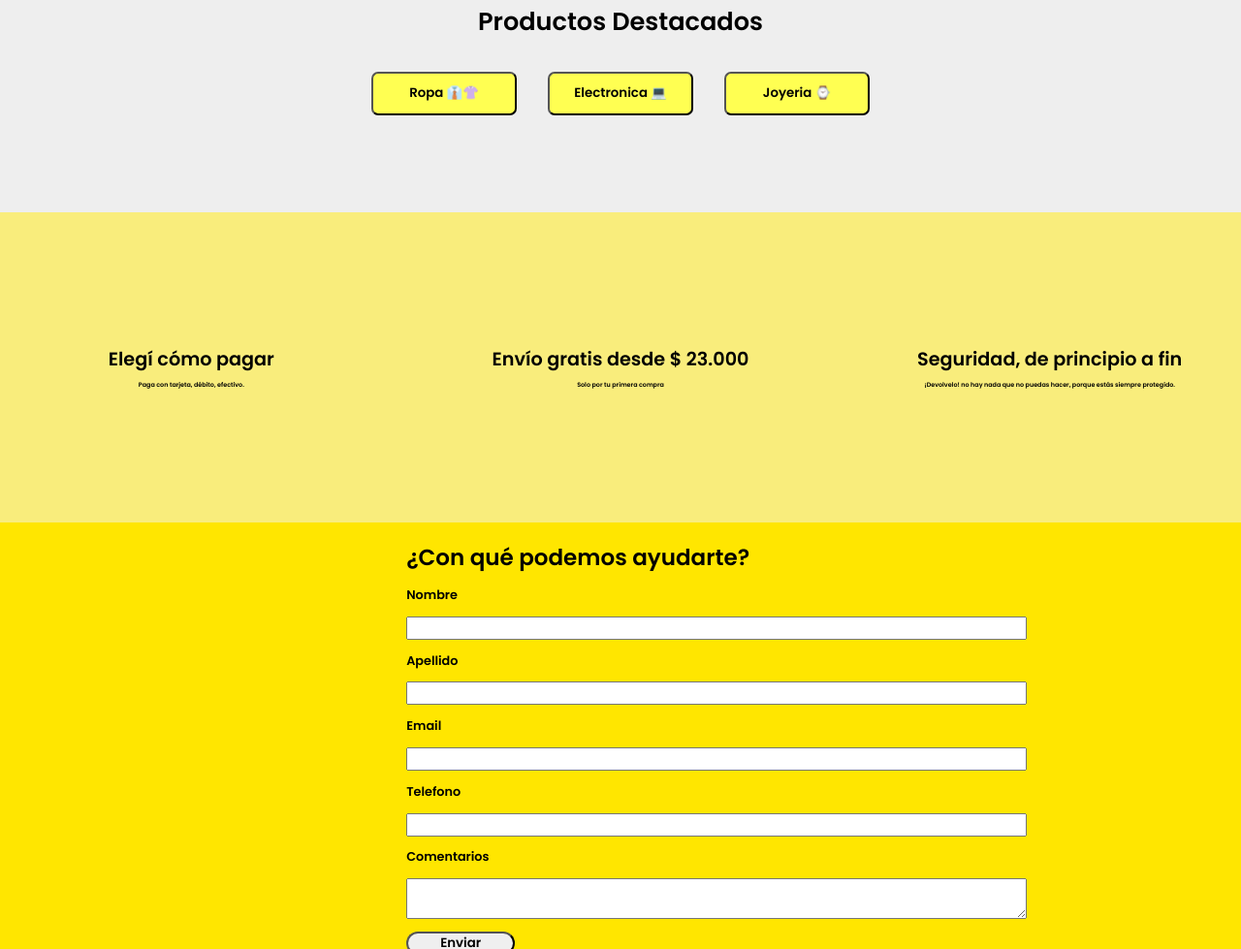
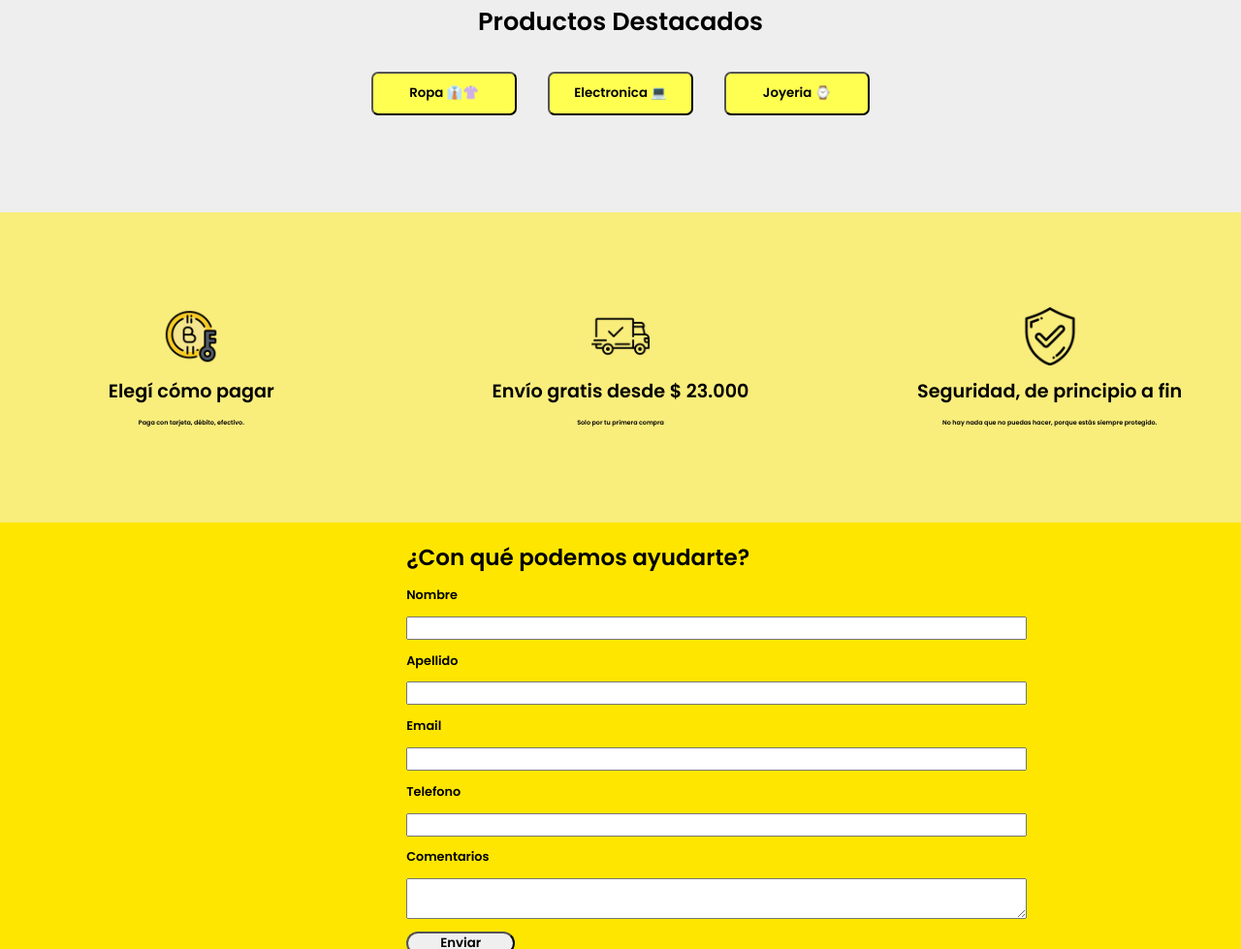
Before and after one commit to Whoiamx/KickStore, a website built with Vite: page ecommerce-integrador-gaston/index.html in a window 1280 px wide. Shown: the part 877-1856 px from the top of the page at 97% size. Built offline with nearby package versions, Linux system fonts and the light colour scheme; no server answers.

Commit message:
add about section

```diff
--- a/ecommerce-integrador-gaston/assets/style.css
+++ b/ecommerce-integrador-gaston/assets/style.css
@@ -378,7 +378,7 @@ img {
   flex-direction: column;
   justify-content: center;
   align-items: center;
-  gap: 1em;
+  gap: 2em;
   font-size: 0.4em;
   width: 400px;
   height: 400px;
@@ -392,6 +392,11 @@ img {
 
 .about-subtitle {
   text-wrap: nowrap;
+}
+
+.logo-card {
+  width: 60px;
+  height: 60px;
 }
 
 /* -------------------------------------------------------------------------- */
--- a/ecommerce-integrador-gaston/index.html
+++ b/ecommerce-integrador-gaston/index.html
@@ -90,18 +90,24 @@
       </section>
       <section class="ec-about-us">
         <div class="about-card">
+          <img class="logo-card" src="./assets/key_2391268.png" alt="" />
           <p class="about-title">Elegí cómo pagar</p>
           <p class="about-subtitle">Paga con tarjeta, débito, efectivo.</p>
         </div>
         <div class="about-card">
+          <img class="logo-card" src="/assets/shipped_411763.png" alt="" />
           <p class="about-title">Envío gratis desde $ 23.000</p>
           <p class="about-subtitle">Solo por tu primera compra</p>
         </div>
         <div class="about-card">
+          <img
+            class="logo-card"
+            src="./assets/secure-shield_388531.png"
+            alt=""
+          />
           <p class="about-title">Seguridad, de principio a fin</p>
           <p class="about-subtitle">
-            ¡Devolvelo! no hay nada que no puedas hacer, porque estás siempre
-            protegido.
+            No hay nada que no puedas hacer, porque estás siempre protegido.
           </p>
         </div>
       </section>
--- a/ecommerce-integrador-gaston/js/product_page.js
+++ b/ecommerce-integrador-gaston/js/product_page.js
@@ -7,7 +7,6 @@ const btnJoyery = d.querySelector(".joyery");
 const crossBtn = d.querySelector(".cross");
 
 const getProducts = async () => {
-  try {
   let res = await fetch("https://fakestoreapi.com/products?limit=12");
   let json = await res.json();
 
@@ -104,7 +103,6 @@ const getProducts = async () => {
   };
 
   filterTotal();
-  } catch {}
 };
 
 export { getProducts, crossBtn, btnClothes, btnElectro, btnJoyery, products };
```
Also changed, not shown: ecommerce-integrador-gaston/assets/key_2391268.png (added), ecommerce-integrador-gaston/assets/secure-shield_388531.png (added), ecommerce-integrador-gaston/assets/shipped_411763.png (added). Lines whose indentation alone changed are shown as unchanged.
